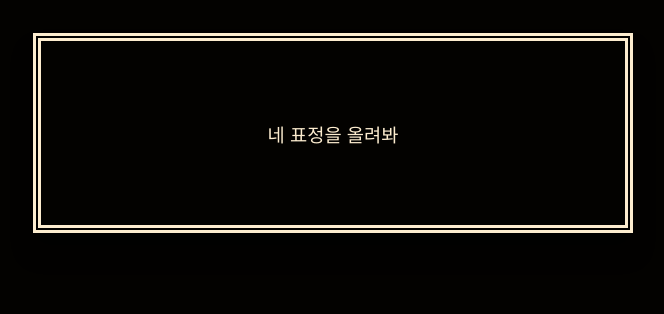
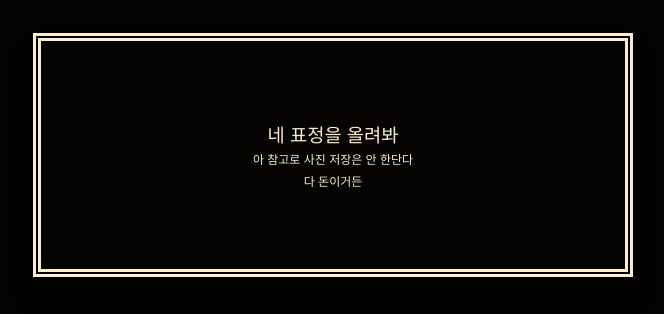
Before and after one commit to laneeblog/iseeyou, a plain HTML site: page index.html in a window 1280 px wide. Shown: the part 176-490 px from the top of the page, without its empty margins (307-971 px from the left). Drawn offline with nearby package versions, Linux system fonts and the light colour scheme; a web font is replaced by a local one.

Commit message:
10 commit

```diff
--- a/index.html
+++ b/index.html
@@ -77,7 +77,9 @@
         <div class="image-upload-wrap">
             <input class="file-upload-input" type='file' onchange="readURL(this);" accept="image/*" />
             <div class="drag-text">
-                <h3>네 표정을 올려봐</h3>
+                <h3>네 표정을 올려봐<br>
+                    <span style="font-size: 12px; font-weight: lighter; line-height: 50%;">아 참고로 사진 저장은 안 한단다<br> 다 돈이거든</span>
+                </h3>
             </div>
         </div>
         <div class="file-upload-content">
```
